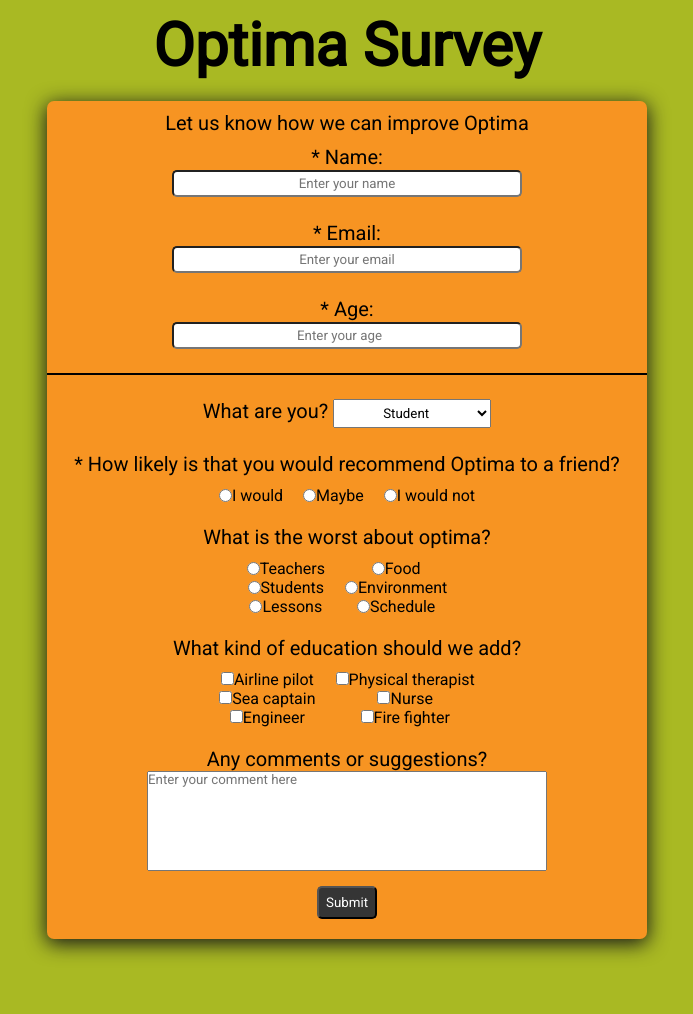
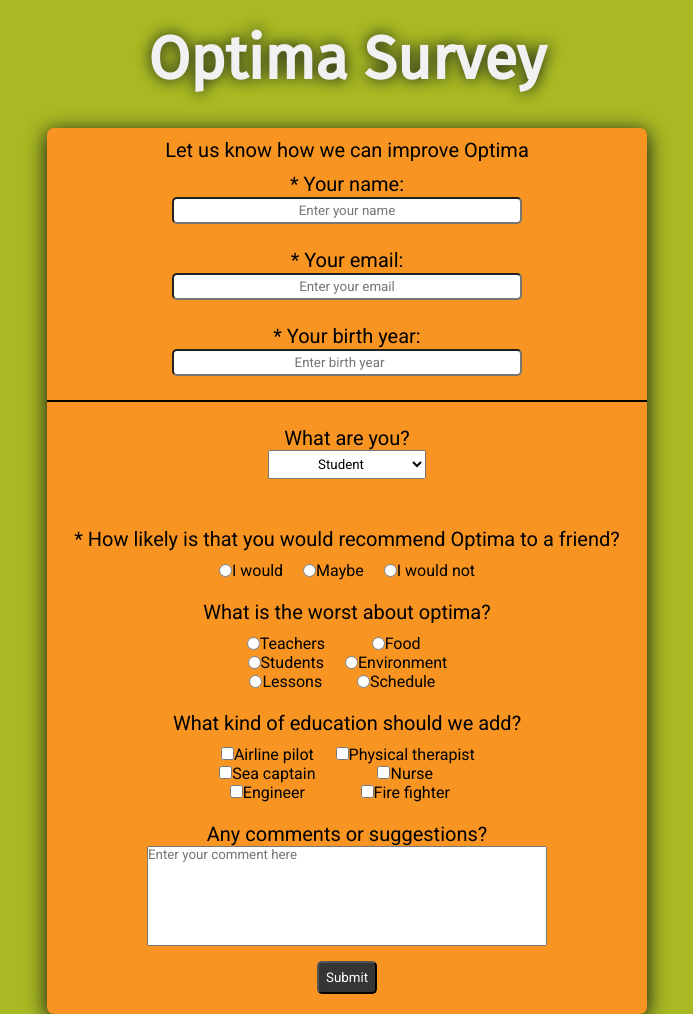
Before and after one commit to HannesDahl/FCC-Survey-Form, a plain HTML site: page index.html in a window 1280 px wide. Shown: the top 1014 px of the page, without its empty margins (293-986 px from the left). Drawn offline with Linux system fonts and the light colour scheme.

Commit message:
Code version9

```diff
--- a/index.html
+++ b/index.html
@@ -8,6 +8,7 @@
     <link rel="stylesheet" href="style.css">
     <link href="https://fonts.googleapis.com/css?family=Roboto" rel="stylesheet">
 </head>
+<link href="https://fonts.googleapis.com/css?family=Fira+Sans|Oswald" rel="stylesheet">
 <body>
     <header>
 
@@ -21,7 +22,7 @@
 
         <form id="survey-form">
 
-            <label id="name-label">* Name:</label>
+            <label id="name-label">* Your name:</label>
 
             <br>
 
@@ -29,7 +30,7 @@
 
             <br><br>
 
-            <label id="email-label">* Email:</label>
+            <label id="email-label">* Your email:</label>
 
             <br>
 
@@ -37,15 +38,17 @@
 
             <br><br>
 
-            <label id="number-label">* Age:</label>
+            <label id="number-label">* Your birth year:</label>
 
             <br>
 
-            <input type="number" id="number" placeholder="Enter your age" min="0" max="125" class="input-field" required>
+            <input type="number" id="number" placeholder="Enter birth year" min="1903" max="2018" class="input-field" required>
 
             <br><br><div class="line"></div><br>
 
             <label>What are you?</label>
+
+            <div>
 
             <select name="optimarole" id="dropdown">
                 <option value="0" disabled value>Select an option</option>
@@ -54,6 +57,8 @@
                 <option value="3">Staff</option>
                 <option value="3">Customer</option>
             </select>
+
+        </div>
 
             <br><br>
 
--- a/style.css
+++ b/style.css
@@ -50,7 +50,7 @@ section {
     max-width: 90%;
     border-radius: 7px;
     box-shadow: 0px 4px 20px 1px #181818;
-    margin-bottom: 10%;
+    margin-bottom: 5%;
 }
 
 .line {
@@ -91,3 +91,10 @@ section {
 input {
     border-radius: 5px;
 }
+
+h1 {
+    color: #f1f1f1;
+    font-family: 'Fira Sans', sans-serif;;
+    margin: 1%;
+    text-shadow: 0px 0px 15px rgba(12, 19, 25, 1);
+}
```
